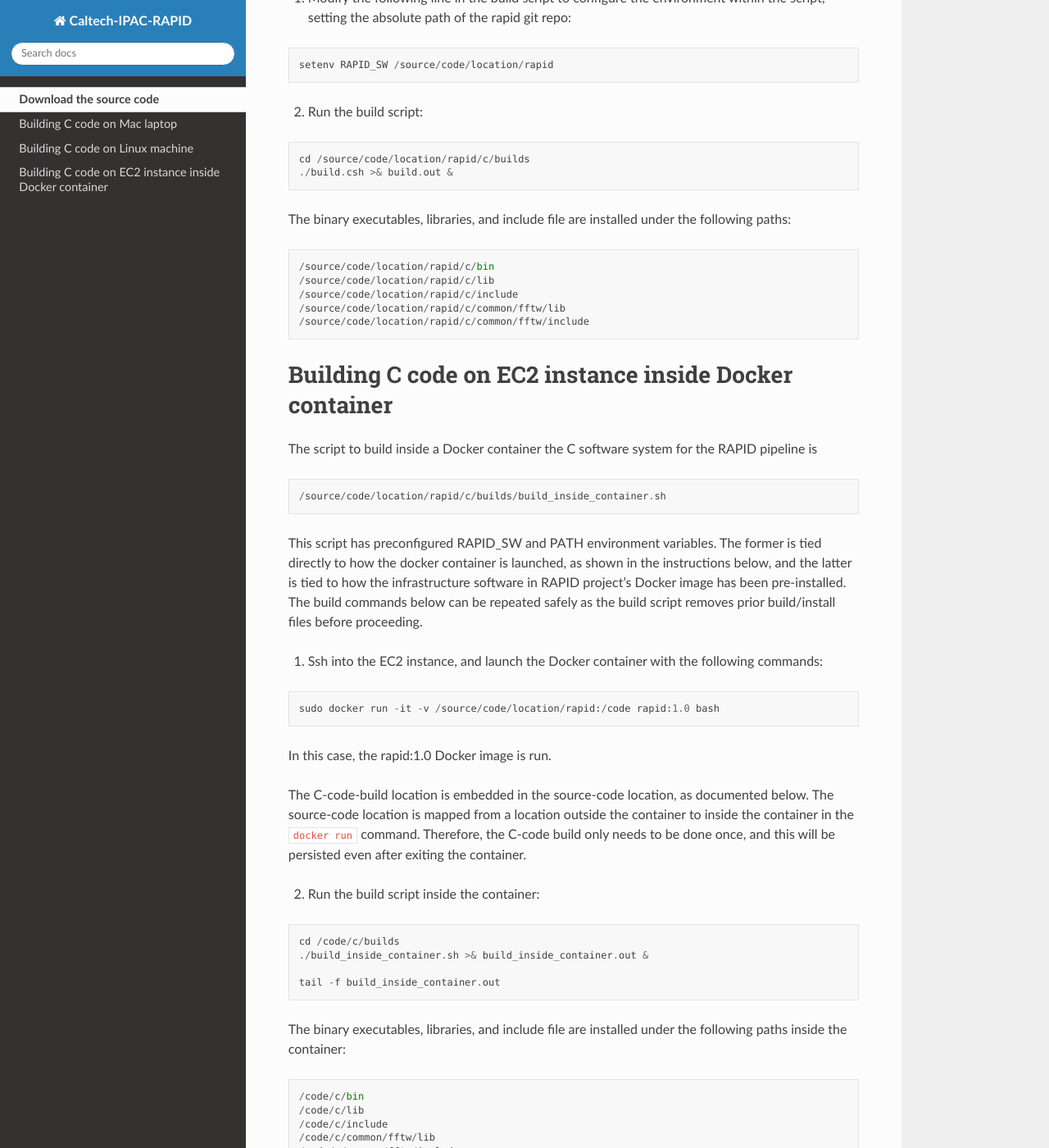
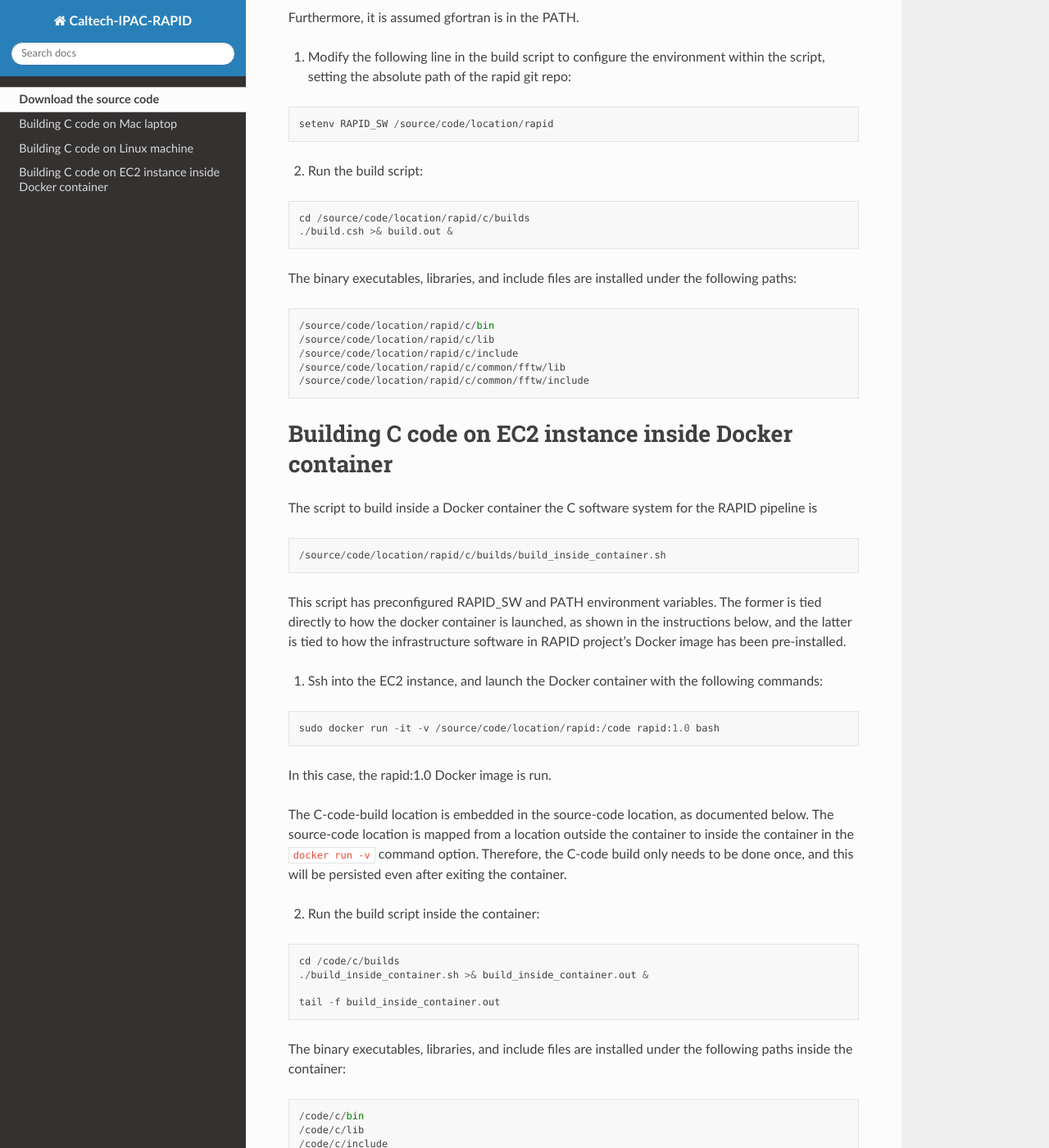
Before and after one commit to Caltech-IPAC/rapid, a Sphinx documentation site: the page built from docs/source/install/install.rst, in a window 1280 px wide and 1400 px high, scrolled down 2198 px. Shown: the whole window at 82% size. Built offline with Sphinx 7.4.7 and the Read the Docs theme 2.0.0, drawn with Linux system fonts in a browser that asks for light colours; some of the changed text lies outside the part shown.

Commit message:
Made more refinements.

```diff
--- a/docs/source/install/install.rst
+++ b/docs/source/install/install.rst
@@ -11,6 +11,8 @@
 pipeline.  Depending on whether the build is on a Mac laptop or a
 Linux machine, there are separate build scripts referred to below.
 
+The build commands below can be repeated safely as the build scripts
+documented below remove prior build/install files before proceeding.
 
 Building C code on Mac laptop
 ========================
@@ -57,7 +59,7 @@
 The script may take some time to finish as building the atlas library
 (perhaps 12 hours or more), which is needed by sextractor, is part of the process.
 
-The binary executables, libraries, and include file are
+The binary executables, libraries, and include files are
 installed under the following paths:
 
 .. code-block::
@@ -116,7 +118,7 @@
    cd /source/code/location/rapid/c/builds
    ./build.csh >& build.out &
 
-The binary executables, libraries, and include file are
+The binary executables, libraries, and include files are
 installed under the following paths:
 
 .. code-block::
@@ -141,8 +143,6 @@
 launched, as shown in the instructions below, and the latter is tied
 to how the infrastructure software in
 RAPID project's Docker image has been pre-installed.
-The build commands below can be repeated safely as the build script
-removes prior build/install files before proceeding.
 
 1. Ssh into the EC2 instance, and launch the Docker container with the
    following commands:
@@ -156,7 +156,7 @@
 The C-code-build location is embedded in the source-code location, as
 documented below.  The source-code location is
 mapped from a location outside the container to inside the container
-in the ``docker run`` command.
+in the ``docker run -v`` command option.
 Therefore, the C-code build only needs to be done once, and this will
 be persisted even after exiting the container.
 
@@ -169,7 +169,7 @@
 
    tail -f build_inside_container.out
 
-The binary executables, libraries, and include file are
+The binary executables, libraries, and include files are
 installed under the following paths inside the container:
 
 .. code-block::
```
